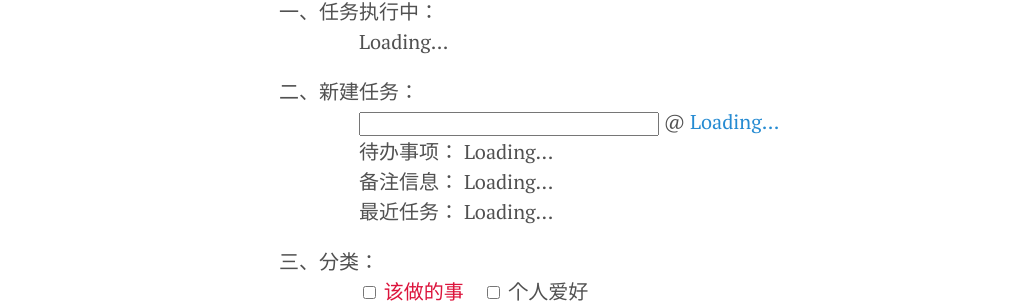
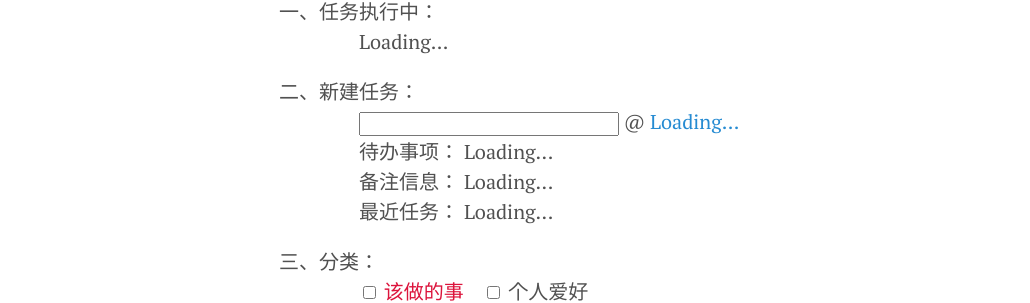
Before and after one commit to yusite/yuz.me, a Jekyll site: the page built from log.md, in a window 1280 px wide. Shown: the part 287-590 px from the top of the page, without its empty margins (1-1031 px from the left). Built offline with Jekyll 4.4.1, drawn with Linux system fonts in a browser that asks for light colours; Markdown is read by kramdown in place of the engine named in the settings.

Commit message:
update width

```diff
--- a/log.md
+++ b/log.md
@@ -20,7 +20,7 @@ Pushing forward!
     </li>
     <li>新建任务：
         <ul style="list-style:none;">
-            <li><input type="text" name="create" style="font-size:16px;width:300px;">
+            <li><input type="text" name="create" style="font-size:16px;width:260px;">
             @ <a href="https://docs.google.com/a/yuz.me/spreadsheets/d/1k6HhhgqxFaCh5VRzfqmkuODzh59lUI7TUpEEzhWUsLw/edit#gid=669333296" id="place">Loading...</a>
             </li>
             <li>待办事项：
```
